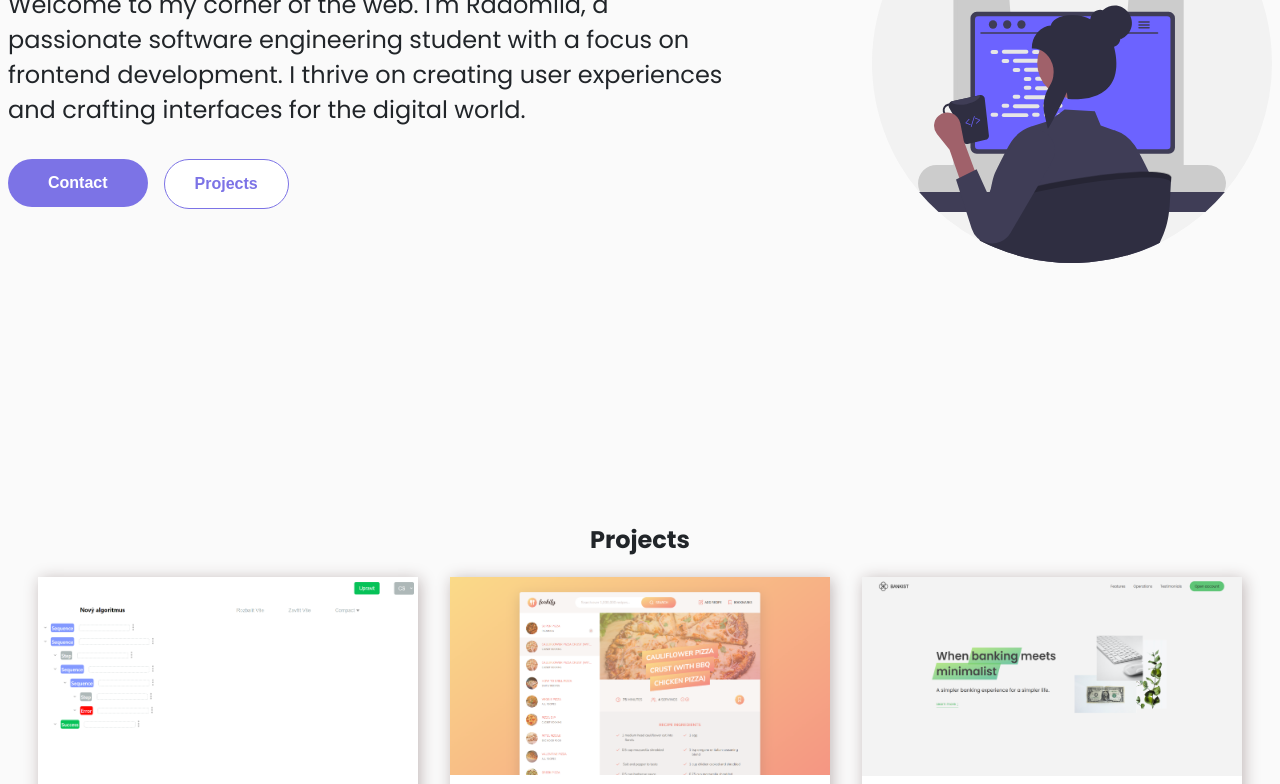
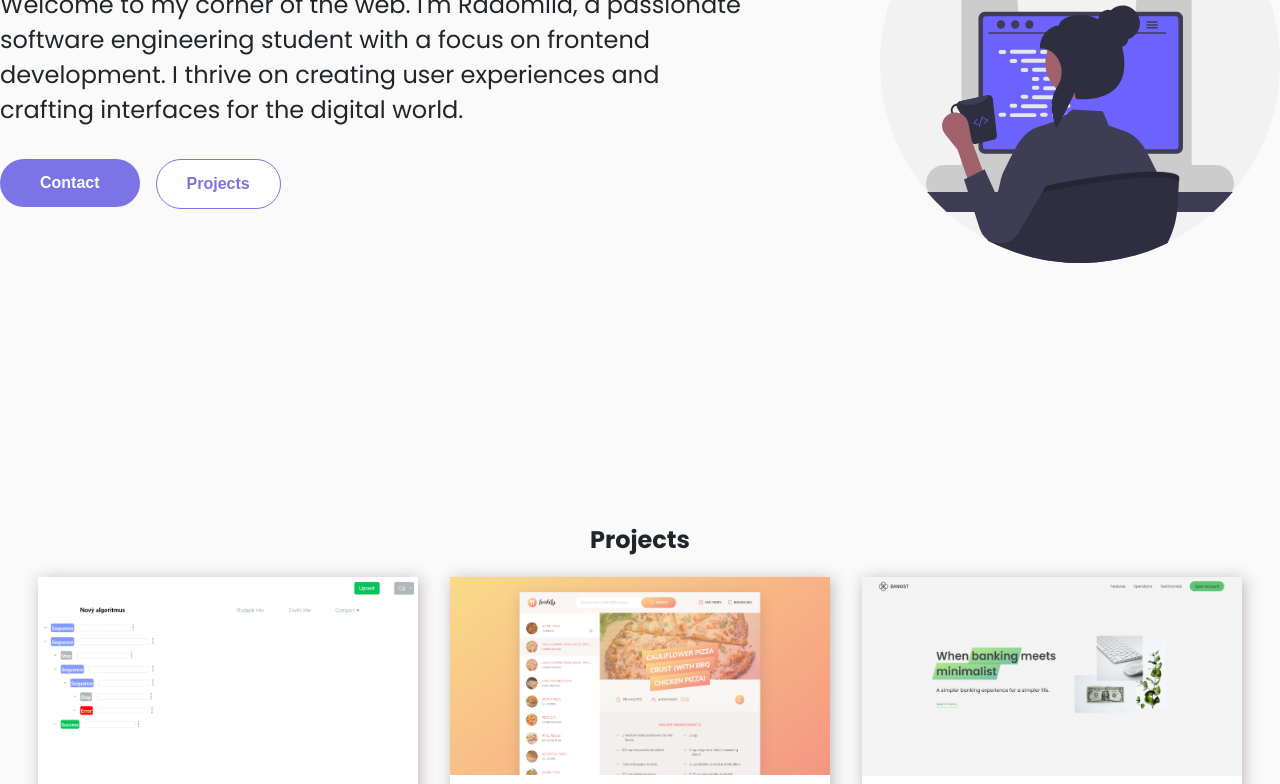
Before and after one commit to radomila/Portfolio, a Gatsby site: page / in a window 1280 px wide. Shown: the part 344-1128 px from the top of the page. Built offline with nearby package versions, Linux system fonts and the light colour scheme; Gatsby itself is replaced by a stand-in of ours.

Commit message:
style: layout

```diff
--- a/src/styles/global.module.css
+++ b/src/styles/global.module.css
@@ -1,24 +1,39 @@
 @import url('https://fonts.googleapis.com/css2?family=Geologica:wght@100&family=Heebo:wght@300&family=Lato&family=Montserrat+Alternates:wght@100&family=Nunito+Sans:opsz,wght@6..12,300&family=Raleway:wght@300&display=swap');
 @import url('https://fonts.googleapis.com/css2?family=Archivo+Black&family=Geologica:wght@100&family=Heebo:wght@300&family=Lato&family=Montserrat+Alternates:wght@100&family=Mulish:wght@300&family=Nunito+Sans:opsz,wght@6..12,300&family=Poppins:wght@400;500;600;700;800&family=Raleway:wght@300&family=Ubuntu&display=swap');
+
+* {
+  box-sizing: border-box;
+}
 
 :root {
   --background-color-light: #fafafa;
   --background-color-dark: #212529;
 }
 
-body {
+body,
+html {
+  margin: 0;
+  padding: 0;
+  height: 100%;
   font-family: 'Geologica', sans-serif;
-  background-color: var(--background-color-light);
+  background-color: #fafafa;
+  color: #212529;
 }
 
 .light {
-  background-color: var(--background-color-light);
-  color: var(--background-color-dark);
+  width: 100%;
+  height: 100%;
+  overflow: auto;
+  background-color: #fafafa;
+  color: #212529;
 }
 
 .dark {
-  background-color: var(--background-color-dark);
-  color: var(--background-color-light);
+  width: 100%;
+  height: 100%;
+  overflow: auto;
+  background-color: #212529;
+  color: #fafafa;
 }
 
 section {
```
